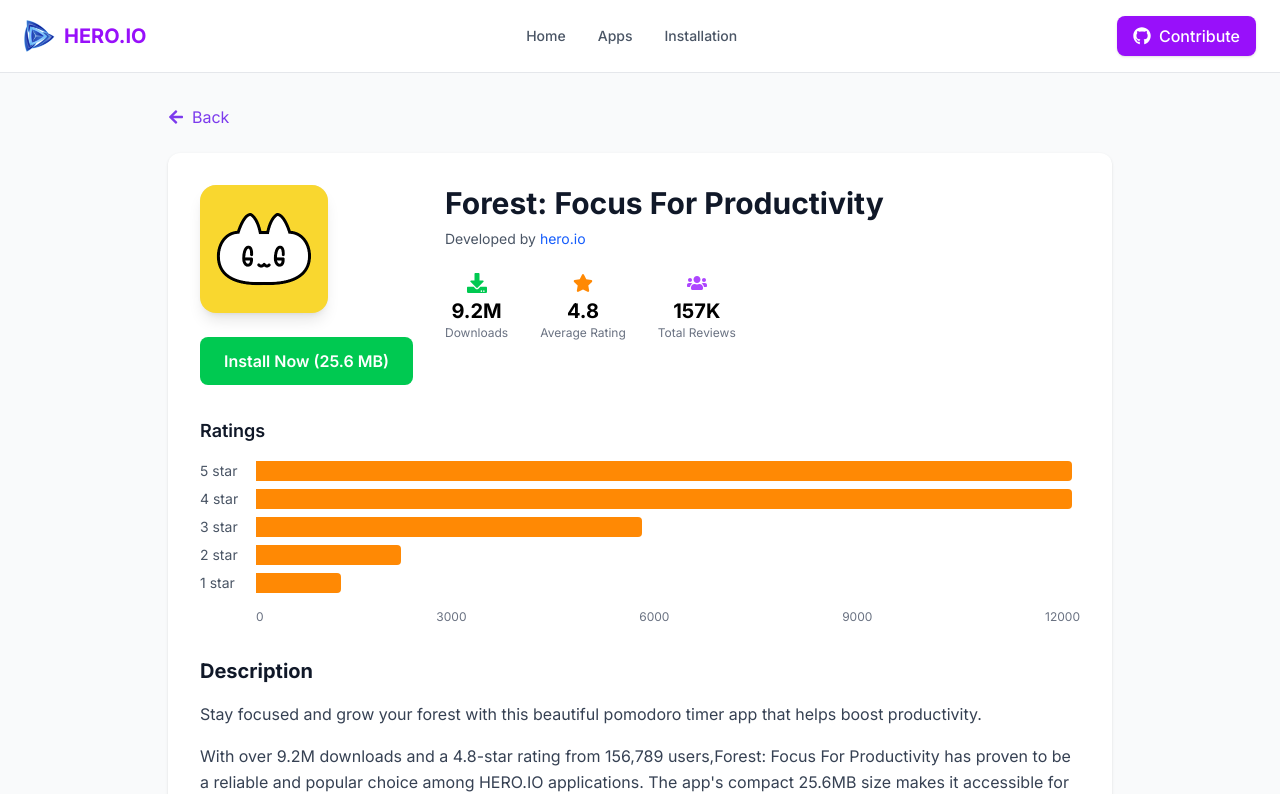
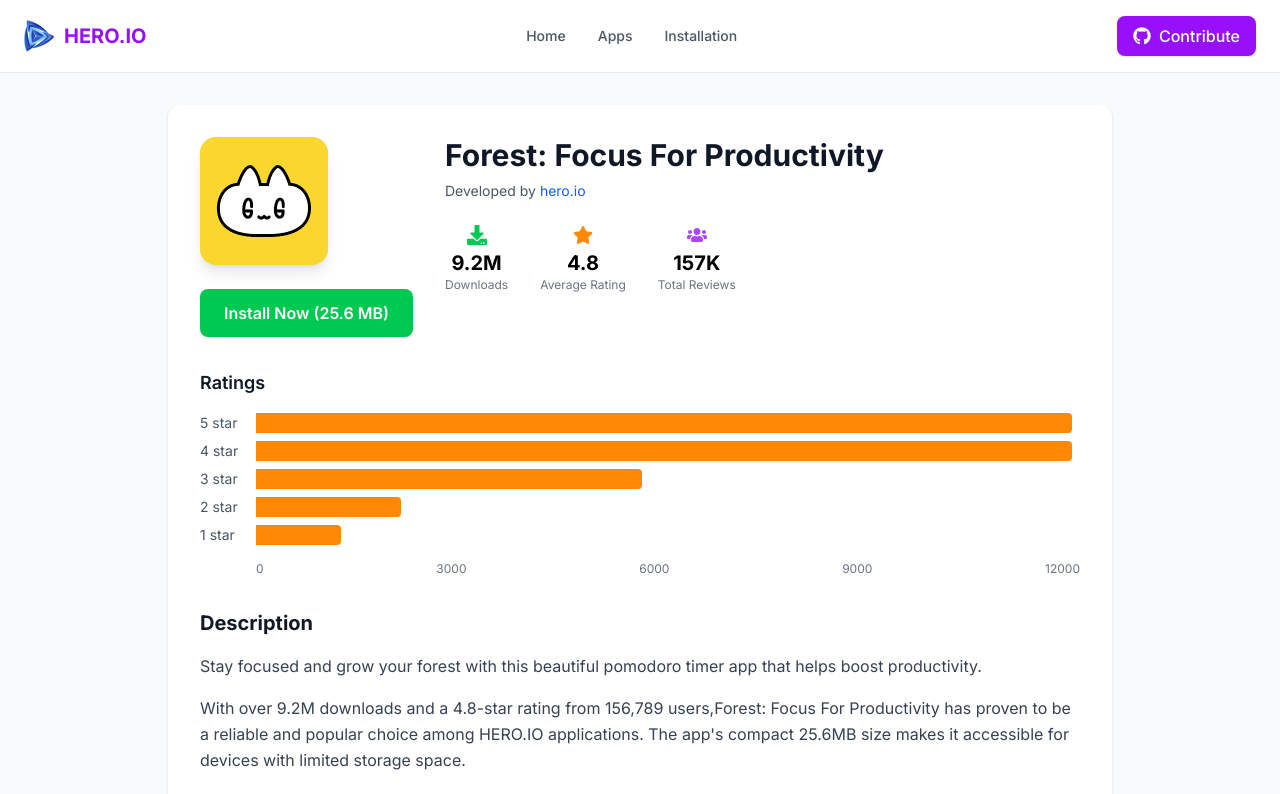
Before and after one commit to iamOmarFaruk/hero-app, a React (Vite) app: page /app/1 in a window 1280 px wide. Shown: the top 794 px of the page. Built offline with nearby package versions, Linux system fonts and the light colour scheme.

Commit message:
remove back button

```diff
--- a/src/pages/AppDetails.jsx
+++ b/src/pages/AppDetails.jsx
@@ -8,7 +8,6 @@
 
 function AppDetails() {
   const { id } = useParams()
-  const navigate = useNavigate()
   const { getAppById, formatDownloadCount, loading: dataLoading } = useApps()
   const [showSkeleton, setShowSkeleton] = useState(true)
   const [app, setApp] = useState(null)
@@ -78,15 +77,6 @@
     <div className="min-h-screen bg-gray-50 py-8">
       <Toaster />
       <div className="mx-auto max-w-5xl px-6 md:px-10">
-        {/* Back Button */}
-        <button
-          onClick={() => navigate(-1)}
-          className="mb-6 flex items-center gap-2 text-[#7C3AED] hover:text-[#6D28D9] transition-colors duration-300"
-        >
-          <FaArrowLeft />
-          <span>Back</span>
-        </button>
-
         {/* Main App Details Card */}
         <div className="bg-white rounded-xl p-8 shadow-sm">
           {/* App Header Section */}
```
